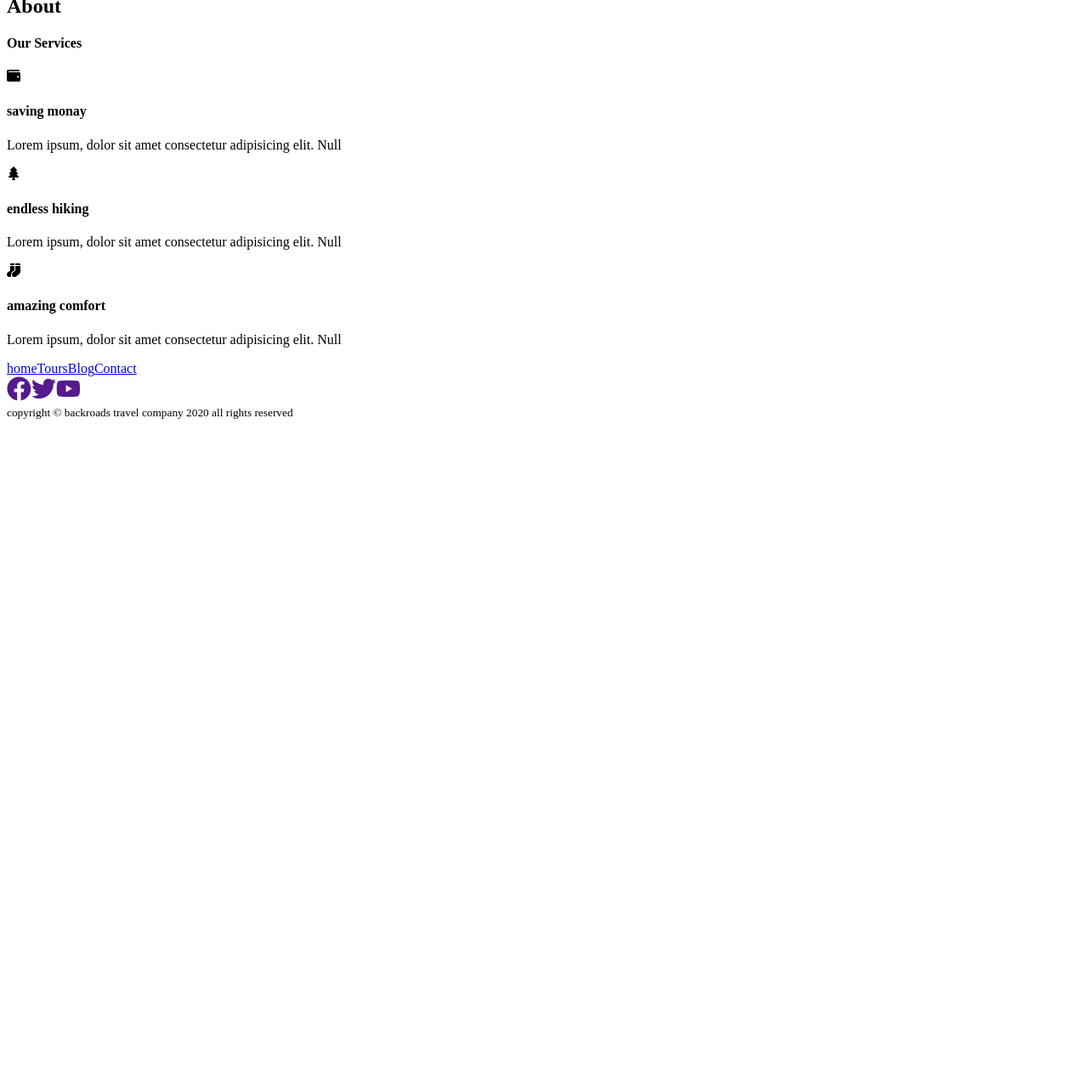
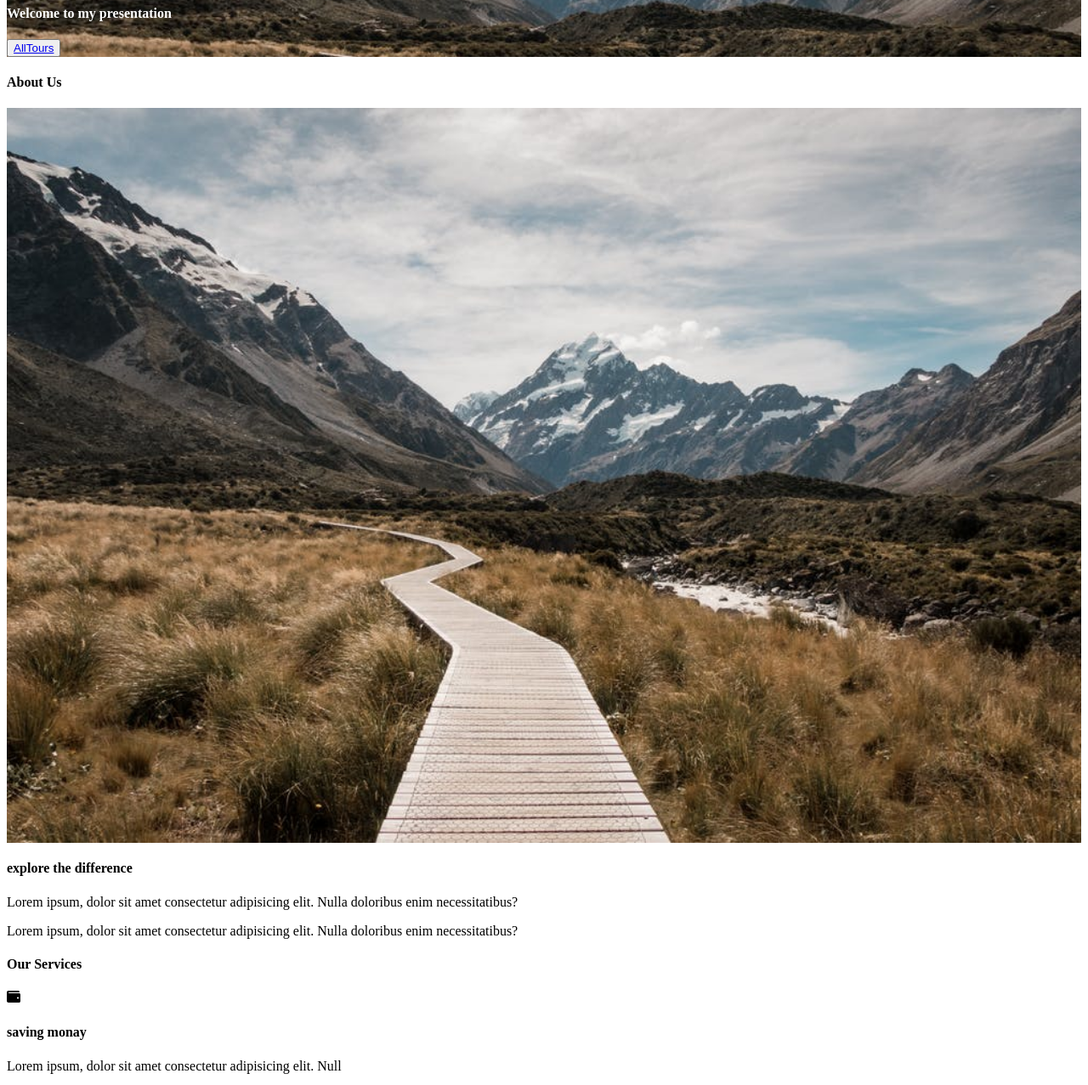
Before and after one commit to zbyszrom/myBackroads, a Gatsby site: page / in a window 1280 px wide. Shown: the part 166-1443 px from the top of the page at 85% size. Before the commit the page ends 800 px from the top, so only its background shows below. Built offline with nearby package versions, Linux system fonts and the light colour scheme; Gatsby itself is replaced by a stand-in of ours.

Commit message:
skeleton & components - avbar pending

```diff
--- a/gatsby-config.js
+++ b/gatsby-config.js
@@ -16,6 +16,14 @@ module.exports = {
         path: `${__dirname}/src/images`,
       },
     },
+    {
+      resolve: `gatsby-source-datocms`,
+      options: {
+        // You can find your read-only API token under the Settings > API tokens
+        // section of your administrative area:
+        apiToken: process.env.DATO_API_TOKEN
+     }
+    },
     'gatsby-plugin-styled-components',
     `gatsby-transformer-remark`,
     `gatsby-transformer-sharp`,
--- a/package.json
+++ b/package.json
@@ -8,10 +8,12 @@
     "babel-plugin-styled-components": "^1.10.7",
     "dotenv": "^8.2.0",
     "gatsby": "^2.19.45",
+    "gatsby-background-image": "^1.0.1",
     "gatsby-image": "^2.2.44",
     "gatsby-plugin-react-helmet": "^3.1.24",
     "gatsby-plugin-sharp": "^2.4.13",
     "gatsby-plugin-styled-components": "^3.2.1",
+    "gatsby-source-datocms": "^2.1.29",
     "gatsby-source-filesystem": "^2.1.56",
     "gatsby-transformer-remark": "^2.7.1",
     "gatsby-transformer-sharp": "^2.3.19",
--- a/src/components/about.js
+++ b/src/components/about.js
@@ -1,9 +1,10 @@
 import React from 'react'
 import { useStaticQuery, graphql } from "gatsby"
+import Image from 'gatsby-image'
 
 const getAbout = graphql`
   query aboutImage {
-    aboutImage: file(relativePath: { eq: "bcg.jpg" }) {
+    aboutImage: file(relativeDirectory: {eq: "backgrounds"}) {
       childImageSharp {
         fluid(maxWidth: 600) {
           ...GatsbyImageSharpFluid_tracedSVG
@@ -14,8 +15,32 @@ const getAbout = graphql`
 `
 
 const About = ()=>{
+
+  const { aboutImage } = useStaticQuery(getAbout)
+  const ourImage = aboutImage.childImageSharp.fluid
     return(
-        <h2>About</h2>
+      <section>
+      <div>
+        <h4>About <span>Us</span></h4>
+      </div>
+      <div>
+        <Image fluid = {ourImage} alt = ''/>
+      </div>
+      <div>
+         <h4>explore the difference</h4>
+          <p>
+            Lorem ipsum, dolor sit amet consectetur adipisicing elit. Nulla
+            doloribus enim necessitatibus?
+          </p>
+          <p>
+            Lorem ipsum, dolor sit amet consectetur adipisicing elit. Nulla
+            doloribus enim necessitatibus?
+          </p>
+      </div>
+      <div>
+
+      </div>
+      </section>
     )
 }
 
--- a/src/components/hero.js
+++ b/src/components/hero.js
@@ -1,8 +1,35 @@
 import React from 'react'
+import { Link } from "gatsby"
+import { useStaticQuery, graphql } from "gatsby"
+import BackgroundImage from 'gatsby-background-image'
+
+const getHero = graphql`
+  query heroImage {
+    heroImage: file(relativeDirectory: {eq: "backgrounds"}) {
+      childImageSharp {
+        fluid(maxWidth: 600) {
+          ...GatsbyImageSharpFluid_tracedSVG
+        }
+      }
+    }
+  }
+`
+
 
 const Hero = ()=>{
+
+    const { heroImage } = useStaticQuery(getHero)
+  const mainImage = heroImage.childImageSharp.fluid
+
     return(
-        <h2>Hero</h2>
+       <BackgroundImage fluid = {mainImage}>
+           <div style = {{color: "white"}}>
+           <h1>Continue Exploring</h1>
+           <h4>Welcome to my presentation</h4>
+           <button><Link to = '/tours'>AllTours</Link></button>
+           </div>
+
+       </BackgroundImage>
     )
 }
 
```
Also changed, not shown: src/components/tour.js (added, +21 -0 lines), src/pages/tours.js (+36 -1 lines), src/images/backgrounds/bcg .jpg (renamed from src/images/bcg .jpg), 1 other file.
